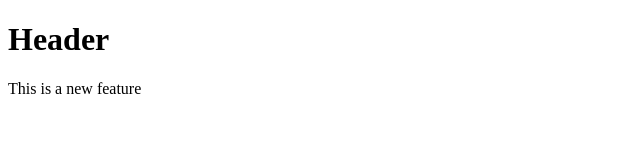
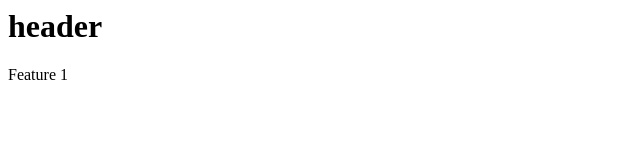
Before and after one commit to Ashutosh031T/localrepo, a plain HTML site: page index.html in a window 1280 px wide. Shown: the whole page, without its empty margins (0-640 px from the left). Drawn offline with Linux system fonts and the light colour scheme.

Commit message:
paragraph added

```diff
--- a/index.html
+++ b/index.html
@@ -1,12 +1,3 @@
-<!DOCTYPE html>
-<html lang="en">
-<head>
-    <meta charset="UTF-8">
-    <meta name="viewport" content="width=device-width, initial-scale=1.0">
-    <title>Document</title>
-</head>
-<body>
-    <h1>Header</h1>
-    <p>This is a new feature</p>
-</body>
-</html>
+<h1>header</h1>
+<html></html>
+<p>Feature 1</p>
```
